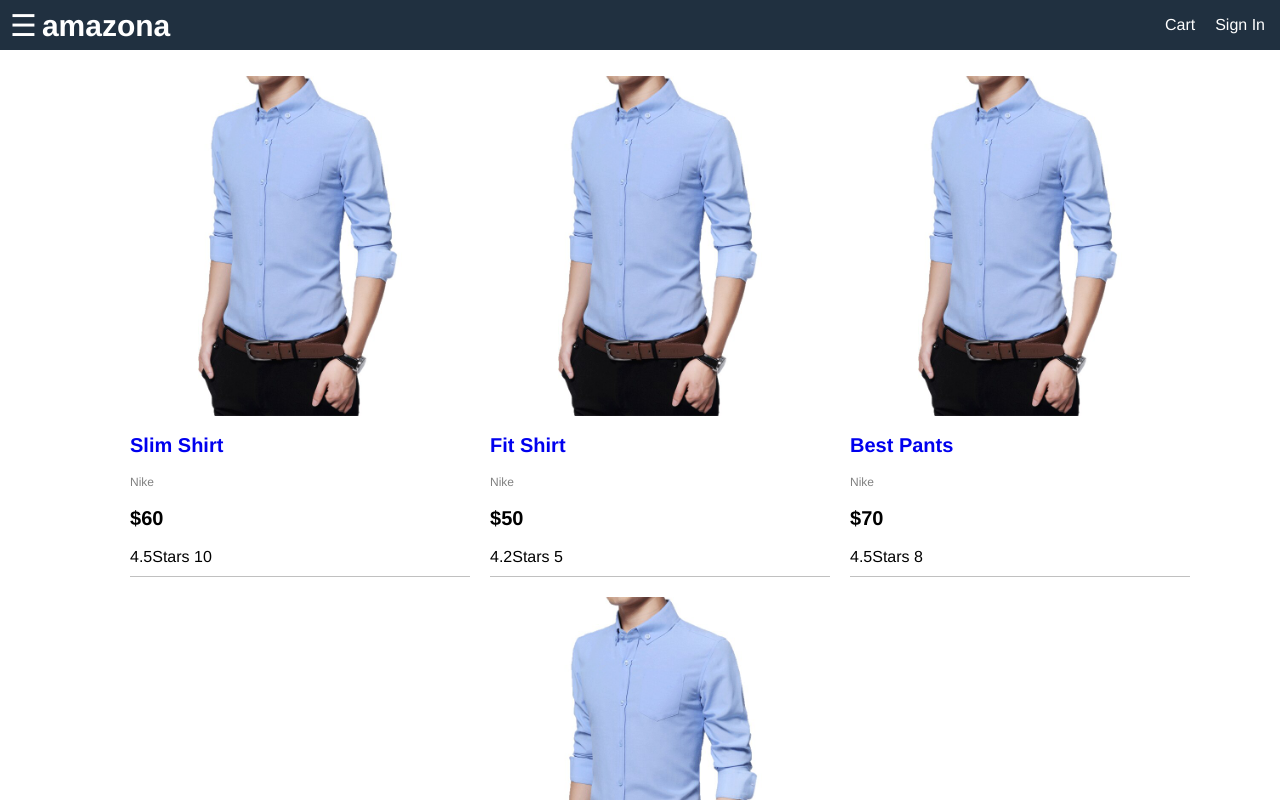
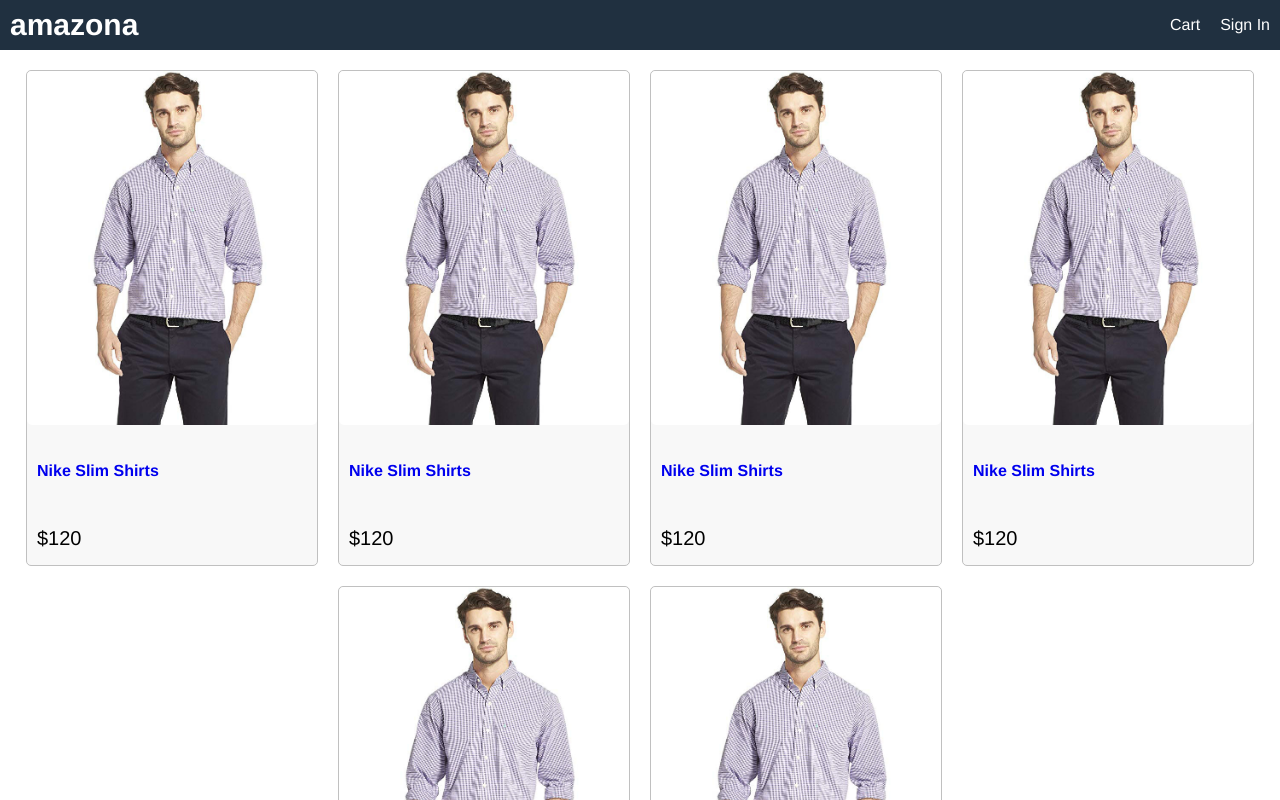
Before and after one commit to Tuhsarshrivastav/React-Node-ECommerce, a React (Create React App) app in the folder client/: page / in a window 1280 px wide. Shown: the top 800 px of the page. Built offline with nearby package versions, Linux system fonts and the light colour scheme.

Commit message:
added changes

```diff
--- a/client/src/App.js
+++ b/client/src/App.js
@@ -1,66 +1,234 @@
 import "./App.css";
 import data from "./data";
+import { BrowserRouter, Route } from "react-router-dom";
 function App() {
   const openMenu = () => {
-    document.querySelector(".sidebar").classList.add("open");
+    document.querySelector(".sidebar").classNameList.add("open");
   };
   const closeMenu = () => {
-    document.querySelector(".sidebar").classList.remove("open");
+    document.querySelector(".sidebar").classNameList.remove("open");
   };
   return (
+    <BrowserRouter>
       <div className="grid-container">
-      <header className="header">
-        <div className="brand">
-          <button onClick={openMenu}>&#9776;</button>
-          <a href="index.html">amazona</a>
+        <header className="row">
+          <div>
+            <a className="brand" href="index.html">
+              amazona
+            </a>
           </div>
-        <div className="header-links">
+          <div>
             <a href="cart.html">Cart</a>
             <a href="signin.html">Sign In</a>
           </div>
         </header>
-      <aside className="sidebar">
-        <h3>Shopping Categories</h3>
-        <button className="sidebar-close-button" onClick={closeMenu}>
-          x
-        </button>
-        <ul>
-          <li>
-            <a href="index.html">Pants</a>
-          </li>
-
-          <li>
-            <a href="index.html">Shirts</a>
-          </li>
-        </ul>
-      </aside>
-      <main className="main">
-        <div className="content">
-          <ul className="products">
-            {data?.products.map((product) => (
-              <li>
-                <div className="product">
-                  <img
-                    className="product-image"
-                    src={product.image}
-                    alt="product"
-                  />
-                  <div className="product-name">
-                    <a href="product.html">{product.name}</a>
+        <main>
+          <div>
+            <div className="row center">
+              <div className="card">
+                <a href="product.html">
+                  <img className="medium" src="./images/p1.jpg" alt="product" />
+                </a>
+                <div className="card-body">
+                  <a href="product.html">
+                    <h2>Nike Slim Shirts</h2>
+                  </a>
+                  <div className="rating">
+                    <span>
+                      {" "}
+                      <i className="fa fa-star"></i>{" "}
+                    </span>
+                    <span>
+                      {" "}
+                      <i className="fa fa-star"></i>{" "}
+                    </span>
+                    <span>
+                      {" "}
+                      <i className="fa fa-star"></i>{" "}
+                    </span>
+                    <span>
+                      {" "}
+                      <i className="fa fa-star"></i>{" "}
+                    </span>
+                    <span>
+                      {" "}
+                      <i className="fa fa-star"></i>{" "}
+                    </span>
                   </div>
-                  <div className="product-brand">{product.brand}</div>
-                  <div className="product-price">${product.price}</div>
-                  <div className="product-rating">
-                    {product.rating}Stars {product.numReviews}
+                  <div className="price">$120</div>
                 </div>
               </div>
-              </li>
-            ))}
-          </ul>
+              <div className="card">
+                <a href="product.html">
+                  <img className="medium" src="./images/p1.jpg" alt="product" />
+                </a>
+                <div className="card-body">
+                  <a href="product.html">
+                    <h2>Nike Slim Shirts</h2>
+                  </a>
+                  <div className="rating">
+                    <span>
+                      {" "}
+                      <i className="fa fa-star"></i>{" "}
+                    </span>
+                    <span>
+                      {" "}
+                      <i className="fa fa-star"></i>{" "}
+                    </span>
+                    <span>
+                      {" "}
+                      <i className="fa fa-star"></i>{" "}
+                    </span>
+                    <span>
+                      {" "}
+                      <i className="fa fa-star"></i>{" "}
+                    </span>
+                    <span>
+                      {" "}
+                      <i className="fa fa-star"></i>{" "}
+                    </span>
+                  </div>
+                  <div className="price">$120</div>
+                </div>
+              </div>
+              <div className="card">
+                <a href="product.html">
+                  <img className="medium" src="./images/p1.jpg" alt="product" />
+                </a>
+                <div className="card-body">
+                  <a href="product.html">
+                    <h2>Nike Slim Shirts</h2>
+                  </a>
+                  <div className="rating">
+                    <span>
+                      {" "}
+                      <i className="fa fa-star"></i>{" "}
+                    </span>
+                    <span>
+                      {" "}
+                      <i className="fa fa-star"></i>{" "}
+                    </span>
+                    <span>
+                      {" "}
+                      <i className="fa fa-star"></i>{" "}
+                    </span>
+                    <span>
+                      {" "}
+                      <i className="fa fa-star"></i>{" "}
+                    </span>
+                    <span>
+                      {" "}
+                      <i className="fa fa-star"></i>{" "}
+                    </span>
+                  </div>
+                  <div className="price">$120</div>
+                </div>
+              </div>
+              <div className="card">
+                <a href="product.html">
+                  <img className="medium" src="./images/p1.jpg" alt="product" />
+                </a>
+                <div className="card-body">
+                  <a href="product.html">
+                    <h2>Nike Slim Shirts</h2>
+                  </a>
+                  <div className="rating">
+                    <span>
+                      {" "}
+                      <i className="fa fa-star"></i>{" "}
+                    </span>
+                    <span>
+                      {" "}
+                      <i className="fa fa-star"></i>{" "}
+                    </span>
+                    <span>
+                      {" "}
+                      <i className="fa fa-star"></i>{" "}
+                    </span>
+                    <span>
+                      {" "}
+                      <i className="fa fa-star"></i>{" "}
+                    </span>
+                    <span>
+                      {" "}
+                      <i className="fa fa-star"></i>{" "}
+                    </span>
+                  </div>
+                  <div className="price">$120</div>
+                </div>
+              </div>
+              <div className="card">
+                <a href="product.html">
+                  <img className="medium" src="./images/p1.jpg" alt="product" />
+                </a>
+                <div className="card-body">
+                  <a href="product.html">
+                    <h2>Nike Slim Shirts</h2>
+                  </a>
+                  <div className="rating">
+                    <span>
+                      {" "}
+                      <i className="fa fa-star"></i>{" "}
+                    </span>
+                    <span>
+                      {" "}
+                      <i className="fa fa-star"></i>{" "}
+                    </span>
+                    <span>
+                      {" "}
+                      <i className="fa fa-star"></i>{" "}
+                    </span>
+                    <span>
+                      {" "}
+                      <i className="fa fa-star"></i>{" "}
+                    </span>
+                    <span>
+                      {" "}
+                      <i className="fa fa-star"></i>{" "}
+                    </span>
+                  </div>
+                  <div className="price">$120</div>
+                </div>
+              </div>
+              <div className="card">
+                <a href="product.html">
+                  <img className="medium" src="./images/p1.jpg" alt="product" />
+                </a>
+                <div className="card-body">
+                  <a href="product.html">
+                    <h2>Nike Slim Shirts</h2>
+                  </a>
+                  <div className="rating">
+                    <span>
+                      {" "}
+                      <i className="fa fa-star"></i>{" "}
+                    </span>
+                    <span>
+                      {" "}
+                      <i className="fa fa-star"></i>{" "}
+                    </span>
+                    <span>
+                      {" "}
+                      <i className="fa fa-star"></i>{" "}
+                    </span>
+                    <span>
+                      {" "}
+                      <i className="fa fa-star"></i>{" "}
+                    </span>
+                    <span>
+                      {" "}
+                      <i className="fa fa-star-half-o"></i>{" "}
+                    </span>
+                  </div>
+                  <div className="price">$120</div>
+                </div>
+              </div>
+            </div>
           </div>
         </main>
-      <footer className="footer">All right reserved.</footer>
+        <footer className="row center">All right reserved</footer>
       </div>
+    </BrowserRouter>
   );
 }
 
--- a/client/src/index.css
+++ b/client/src/index.css
@@ -1,134 +1,102 @@
 html {
-  font-size: 62.5%; /* 16px * 62.5 = 10px = 1rem */
+  font-size: 62.5%; /* 16px x 62.5 = 10px = 1rem */
   box-sizing: border-box;
 }
 body {
-  font: 1.6rem Helvetica;
+  margin: 0;
   height: 100vh;
-  margin: 0;
+  font-size: 1.6rem;
+  font-family: Helvetica, Arial, sans-serif;
 }
+#root{
+  height: 100%;
+}
+/* Layout */
 .grid-container {
   display: grid;
   grid-template-areas:
-    "header"
-    "main"
-    "footer";
+    'header'
+    'main'
+    'footer';
   grid-template-columns: 1fr;
   grid-template-rows: 5rem 1fr 5rem;
   height: 100%;
 }
-.header {
+header {
   grid-area: header;
   background-color: #203040;
-  color: #ffffff;
-  display: flex;
-  justify-content: space-between;
-  align-items: center;
-  padding: 0.5rem;
 }
-.brand a {
-  color: #ffffff;
-  font-size: 3rem;
-  font-weight: bold;
-  text-decoration: none;
-}
-.header-links a {
-  color: #ffffff;
-  text-decoration: none;
+main {
+  grid-area: main;
   padding: 1rem;
 }
-.header-links a:hover {
-  color: #ff8000;
-}
-.main {
-  grid-area: main;
-}
-.footer {
+footer {
   grid-area: footer;
   background-color: #203040;
   color: #ffffff;
-  display: flex;
-  justify-content: center;
-  align-items: center;
 }
+/* Common */
+h1 {
+  font-size: 1.8rem;
+  padding: 1rem 0;
+}
+h2 {
+  font-size: 1.6rem;
+  padding: 1rem 0;
+}
+
 a {
   text-decoration: none;
 }
 a:hover {
   color: #ff8000;
 }
-/* Home Screen */
-.products {
-  display: flex;
-  justify-content: center;
-  align-items: center;
-  flex-wrap: wrap;
+/* Header */
+header a {
+  color: #ffffff;
+  padding: 1rem;
 }
-.products li {
-  list-style-type: none;
-  padding: 0;
-  flex: 0 1 34rem;
-  margin: 1rem;
-  height: 50rem;
-  border-bottom: 0.1rem #c0c0c0 solid;
-}
-.product {
-  display: flex;
-  flex-direction: column;
-  justify-content: space-between;
-  height: 100%;
-}
-.product-name {
-  font-size: 2rem;
+a.brand {
+  color: #ffffff;
+  font-size: 3rem;
   font-weight: bold;
 }
-.product-brand {
-  font-size: 1.2rem;
-  color: #808080;
+.row {
+  display: flex;
+  flex-wrap: wrap;
+  justify-content: space-between;
+  align-items: center;
 }
-.product-price {
-  font-size: 2rem;
-  font-weight: bold;
+.row.center {
+  justify-content: center;
 }
-.product-image {
-  max-width: 34rem;
-  max-height: 34rem;
+/* Image */
+img {
+  border-radius: 0.5rem;
 }
-.product-rating {
-  margin-bottom: 1rem;
-}
-/* Sidebar */
-
-.brand button {
-  font-size: 3rem;
-  padding: 0.5rem;
-  background: none;
-  border: none;
-  color: #ffffff;
-  cursor: pointer;
-}
-.sidebar {
-  position: fixed;
-  transform: translateX(-30rem);
-  width: 30rem;
-  background-color: #f0f0f0;
-  height: 100%;
-  transition: all .5s;
-}
-.sidebar.open {
-  transform: translateX(0);
+img.medium {
+  max-width: 29rem;
+  width: 100%;
 }
 
-.sidebar-close-button {
-  border-radius: 50%;
-  border: 0.1rem #000000 solid;
-  width: 3rem;
-  height: 3rem;
-  padding: 0.5rem;
+/* Card */
+.card {
+  border: 0.1rem #c0c0c0 solid;
+  background-color: #f8f8f8;
+  border-radius: 0.5rem;
+  margin: 1rem;
+}
+.card-body {
+  padding: 1rem;
+}
+.card-body > * {
+  margin-bottom: 0.5rem;
+}
+.price {
   font-size: 2rem;
-  padding-top: 0;
-  cursor: pointer;
-  position: absolute;
-  right: 0.5rem;
-  top: 1.5rem;
 }
+/* Rating */
+.rating span {
+  color: #f0c040;
+  margin: 0.1rem;
+}
```
Also changed, not shown: client/public/images/p1.jpg (added), 1 other file (tests, documents, lock files or other folders). Lines whose indentation alone changed are shown as unchanged.
